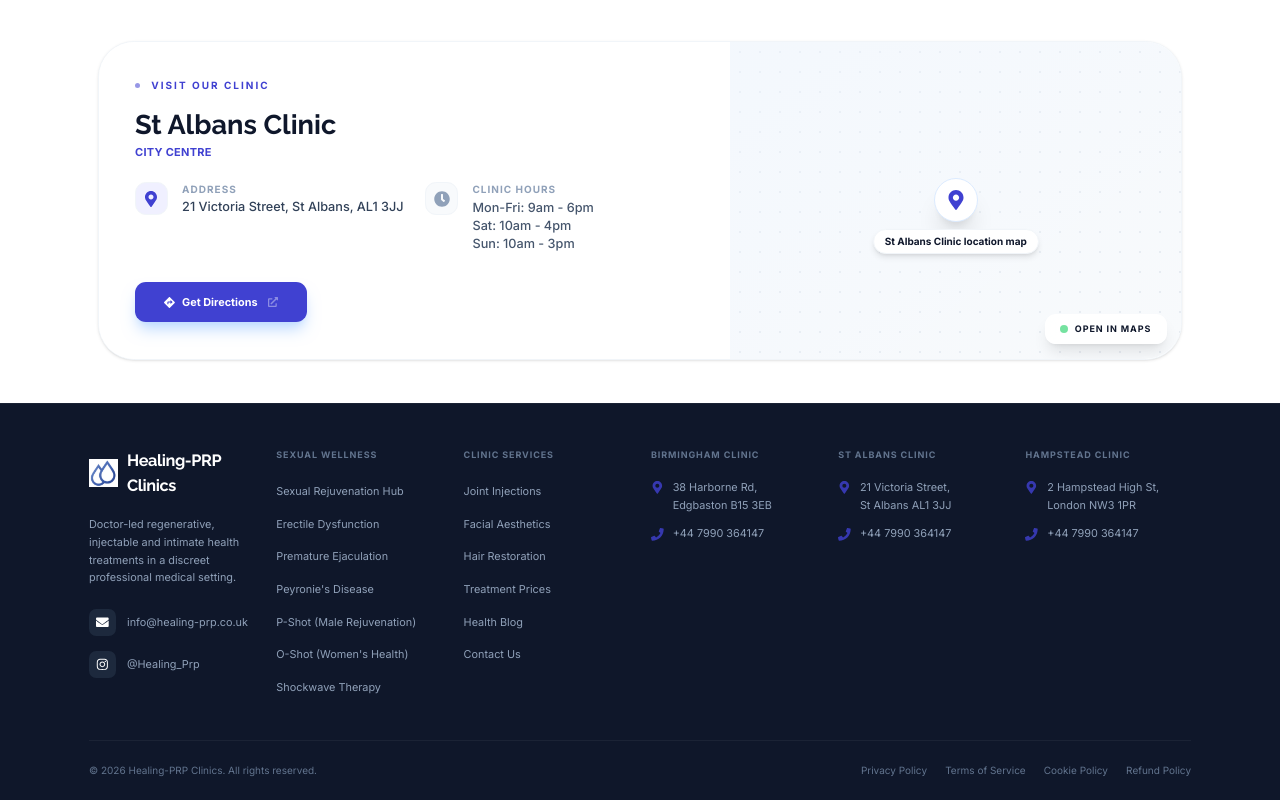
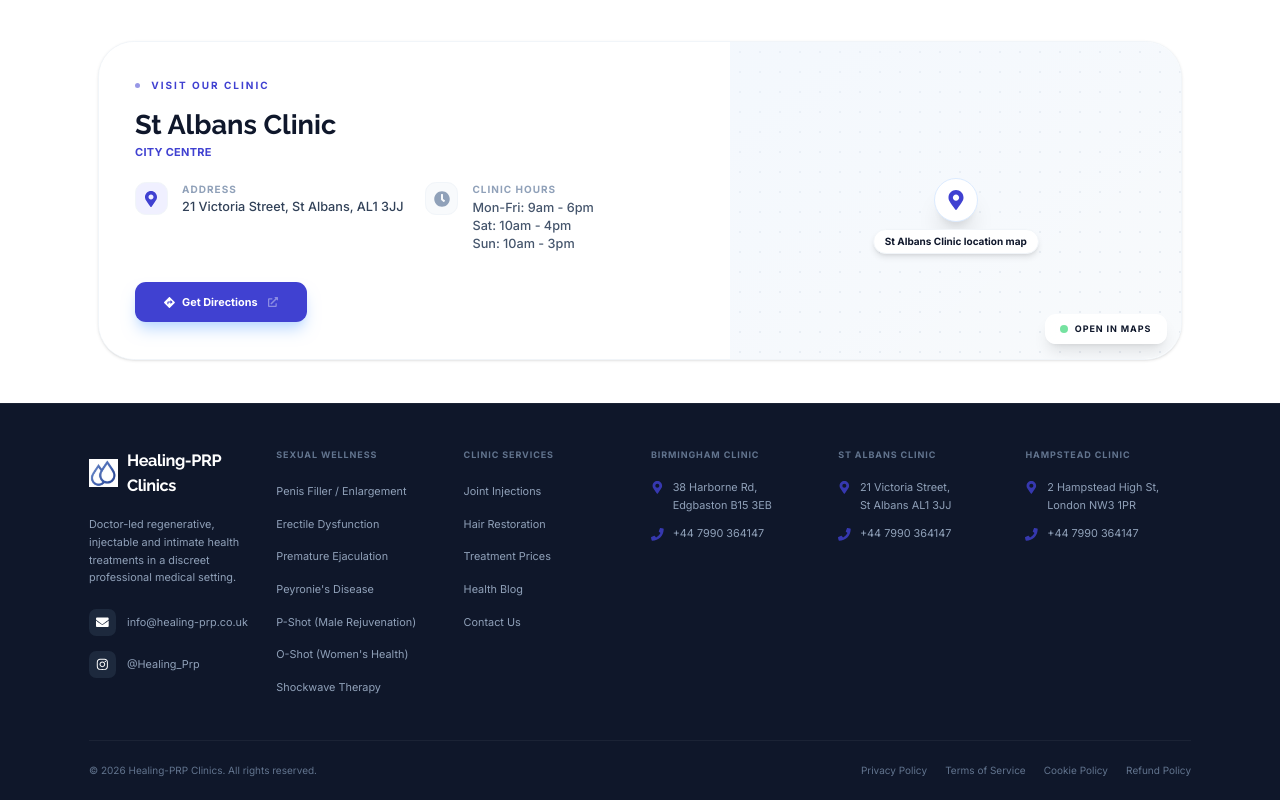
Before and after one commit to binithekid/Healing-PRP-Clinics-Preview, a Next.js app: page / in a window 1280 px wide. Shown: the part 5144-5944 px from the top of the page. Built offline with nearby package versions, Linux system fonts and the light colour scheme.

Commit message:
Make footer links location-aware for Hampstead and Birmingham
Updated footer links to be location-aware for Hampstead and Birmingham. Removed sexual rejuvenation links and adjusted clinic services links accordingly.

```diff
--- a/src/components/Footer.tsx
+++ b/src/components/Footer.tsx
@@ -14,6 +14,7 @@ import {
 export default function Footer() {
   const pathname = usePathname();
   const isBirmingham = pathname?.startsWith("/birmingham");
+  const isHampstead = pathname?.startsWith("/hampstead");
 
   // Trigger the Contact Drawer
   const handleContactClick = (e: React.MouseEvent) => {
@@ -24,11 +25,9 @@ export default function Footer() {
       "/facial-aesthetics",
       "/hair-restoration",
       "/joint-injections",
-      "/sexual-rejuvenation",
       "/birmingham/facial-aesthetics",
       "/birmingham/hair-restoration",
       "/birmingham/joint-injections",
-      "/birmingham/sexual-rejuvenation",
       "/hampstead/penis-filler" // Added new Hampstead page
     ];
 
@@ -70,9 +69,16 @@ export default function Footer() {
     },
   ];
 
-  // --- NEW SEO LINK HUBS ---
-  const sexualWellnessLinks = [
-    { name: "Sexual Rejuvenation Hub", href: isBirmingham ? "/birmingham/sexual-rejuvenation" : "/sexual-rejuvenation" },
+  // --- LOCATION-AWARE FOOTER LINKS ---
+  const sexualWellnessLinks = isHampstead
+    ? [
+        { name: "Penis Filler / Enlargement", href: "/hampstead/penis-filler" },
+        { name: "Erectile Dysfunction", href: "/hampstead/erectile-dysfunction-treatment" },
+        { name: "P-Shot (Male Rejuvenation)", href: "/hampstead/p-shot" },
+        { name: "O-Shot (Women's Health)", href: "/hampstead/o-shot" },
+      ]
+    : [
+        { name: "Penis Filler / Enlargement", href: isBirmingham ? "/birmingham/penis-enlargement" : "/penis-enlargement" },
         { name: "Erectile Dysfunction", href: isBirmingham ? "/birmingham/erectile-dysfunction" : "/erectile-dysfunction" },
         { name: "Premature Ejaculation", href: isBirmingham ? "/birmingham/premature-ejaculation" : "/premature-ejaculation" },
         { name: "Peyronie's Disease", href: isBirmingham ? "/birmingham/peyronies-disease" : "/peyronies-disease" },
@@ -81,9 +87,13 @@ export default function Footer() {
         { name: "Shockwave Therapy", href: isBirmingham ? "/birmingham/shockwave-therapy-erectile-dysfunction" : "/shockwave-therapy-erectile-dysfunction" },
       ];
 
-  const clinicServicesLinks = [
+  const clinicServicesLinks = isHampstead
+    ? [
+        { name: "Health Blog", href: "/blog" },
+        { name: "Contact Us", href: "/hampstead", isContact: true },
+      ]
+    : [
         { name: "Joint Injections", href: isBirmingham ? "/birmingham/joint-injections" : "/joint-injections" },
-    { name: "Facial Aesthetics", href: isBirmingham ? "/birmingham/facial-aesthetics" : "/facial-aesthetics" },
         { name: "Hair Restoration", href: isBirmingham ? "/birmingham/hair-restoration" : "/hair-restoration" },
         { name: "Treatment Prices", href: "/prices" },
         { name: "Health Blog", href: "/blog" },
```
Lines whose indentation alone changed are shown as unchanged.
